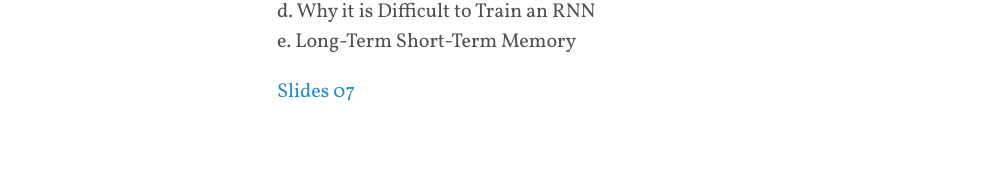
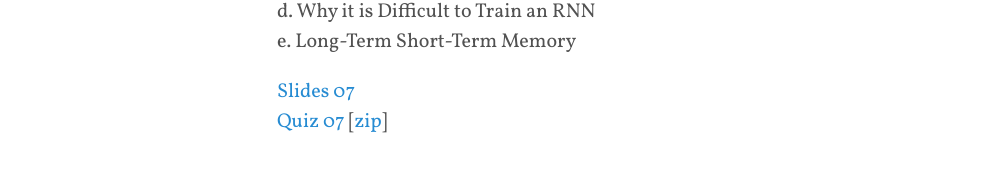
Before and after one commit to shevapato2008/myBlog, a Jekyll site: the page built from algorithms/machinelearning/nnml/index.md, in a window 1280 px wide and 900 px high, scrolled down 1926 px. Shown: the part 663-835 px from the top of the window, without its empty margins (3-1001 px from the left). Built offline with Jekyll 4.4.1, drawn with Linux system fonts in a browser that asks for light colours; some web fonts are replaced; comment, search, counter and statistics services are not loaded.

Commit message:
Updated.

```diff
--- a/algorithms/machinelearning/nnml/index.md
+++ b/algorithms/machinelearning/nnml/index.md
@@ -96,5 +96,7 @@ d. Why it is Difficult to Train an RNN<br>
 e. Long-Term Short-Term Memory<br>
 
 [Slides 07]({{site.baseurl}}/algorithms/machinelearning/nnml/slides/Week7.pdf "Week 7 Slides")<br>
+[Quiz 07]({{site.baseurl}}/algorithms/machinelearning/nnml/quizzes/quiz07 "Quiz 7")
+[[zip]({{site.baseurl}}/algorithms/machinelearning/nnml/quizzes/quiz07/quiz07.zip "quiz07.zip")]<br>
 
 <br><br>
```
